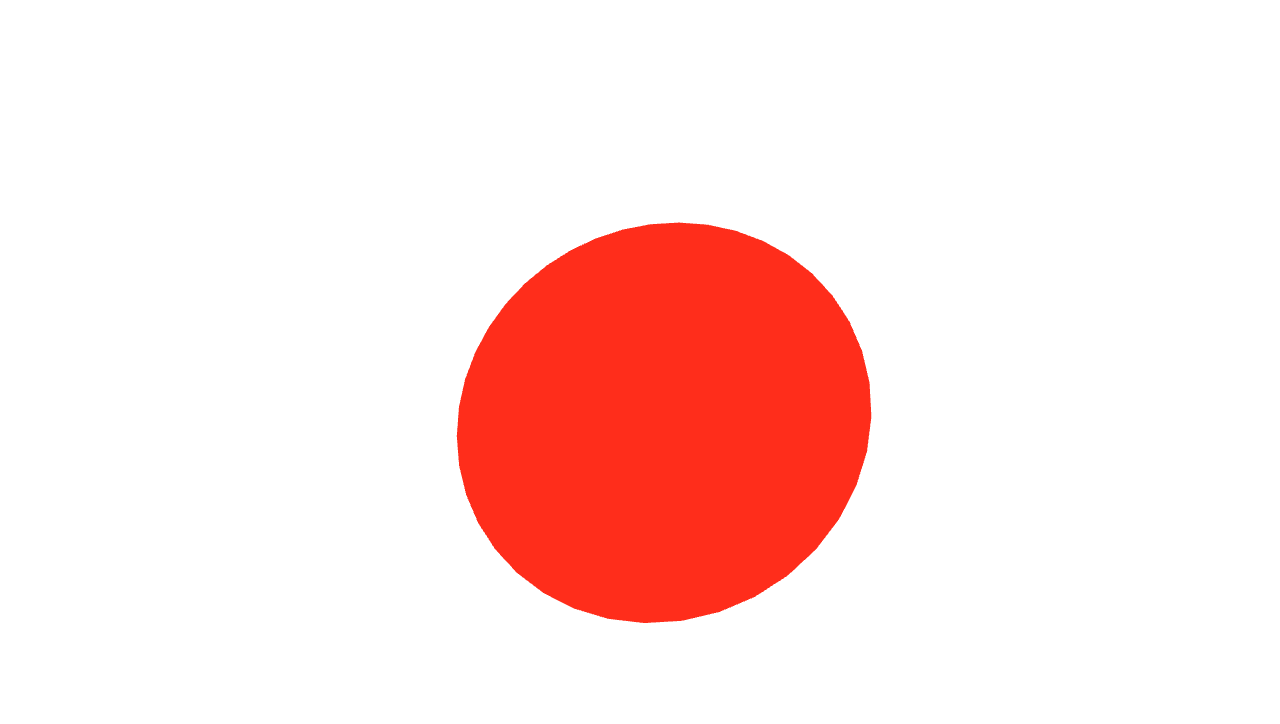
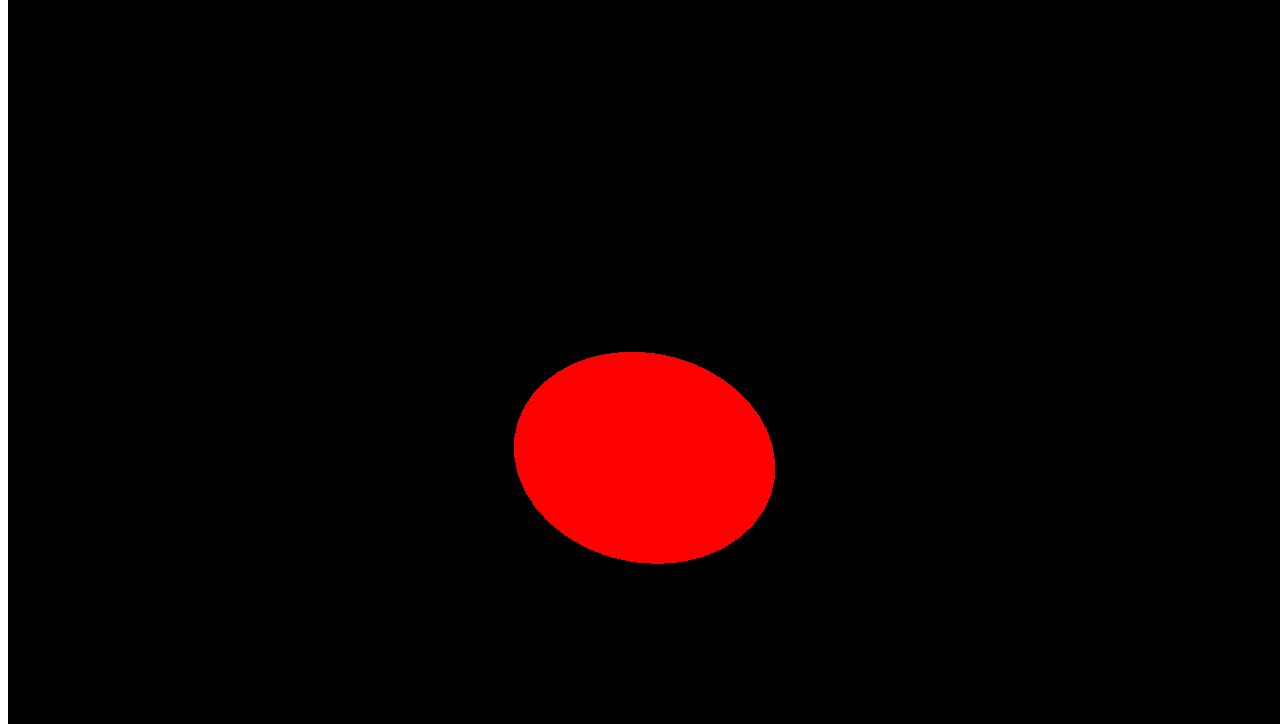
Before and after one commit to JasonMahar/JasonMahar.github.io, a plain HTML site: page page.html in a window 1280 px wide. Shown: the part 146-870 px from the top of the page. Drawn offline with nearby package versions, Linux system fonts and the light colour scheme.

Commit message:
Update page.html

```diff
--- a/page.html
+++ b/page.html
@@ -6,10 +6,10 @@
 	<meta name="description" content="Homework 2 with three.js" author="JasonMahar">
 
 	<style>
-	 .header { text-align: center; padding: 0px;  width: 100%; height: 20%; background-color: white; color: purple; }
+	 .header { text-align: center; padding: 10px;  width: 100%; height: 20%; background-color: black; color: coral; }
 	 .body { margin: 0; }
 	 .canvas { width: 100%; height: 70%; }
-	 .footer { padding: 10px; width: 100%; height: 10%; background-color: white; color: blue; }
+	 .footer { padding: 10px; width: 100%; height: 10%; background-color: black; color: blue; }
 	</style>
  </head>
 
@@ -19,69 +19,46 @@
     <p><a href ="https://ccsf.instructure.com/courses/47104/assignments/978538">
 		Module 3: Homework 2 - AR
 	</a></p>
+	<br />
  </div>
 
  <body>
 	<script src="https://cdnjs.cloudflare.com/ajax/libs/three.js/r71/three.js"></script>
-
 	<script>
-  // <script type="module">
-	// import * as THREE from './build/three.module.js';
-	// import { OrbitControls } from './js/OrbitControls.js';
-	// import { FlakesTexture } from './js/FlakesTexture.js';
-	// import { RGBELoader } from './js/RGBELoader.js';
 
 	// circle parameters:
 	// 		radius: radius,
 	//		segments: segments,
 	//		thetaStart: thetaStart,
 	//		thetaLength: thetaLength
-	const DEFAULT_RADIUS = 200;
+	const DEFAULT_RADIUS = 5;
 	const DEFAULT_SEGMENTS = 40;
-	const DEFAULT_THETA_START= 0;
-	const DEFAULT_THETA_LENGTH = Math.PI * 2;
+	const DEFAULT_THETA_START= 0;		// 0
+	const DEFAULT_THETA_LENGTH = 1;	//  Math.PI * 2
 
 	const COLOR_RED = 0xff0000;
-	const CAMERA_DISTANCE_FROM_ORIGIN = 500;
+	const CAMERA_DISTANCE_FROM_ORIGIN = 20;
 
 	 var scene = new THREE.Scene();
-
-	var renderer = new THREE.WebGLRenderer({alpha: true, antialias: true});
+	 var camera = new THREE.PerspectiveCamera(75, window.innerWidth/window.innerHeight, 0.1, 1000);
+	 var renderer = new THREE.WebGLRenderer();
 	 renderer.setSize(window.innerWidth, window.innerHeight);
 	 document.body.appendChild(renderer.domElement);
-
-	// pointlight = new THREE.PointLight(0xffffff, 1);
-	// pointlight.position.set(200, 200, 2000);
-	// scene.add(pointlight);
-
-	// var texture = new THREE.CanvasTexture(new FlakesTexture());
-	// texture.wrapS = THREE.RepeatWrapping;
-	// texture.wrapT = THREE.RepeatWrapping;
-	// texture.repeat.x = 10;
-	// texture.repeat.y = 6;
-
-	renderer.outputEncoding = THREE.sRGBEncoding;
-	renderer.toneMapping = THREE.ACESFilmicToneMapping;
-	renderer.toneMappingExposure = 1.25;
-
 	 var geometry = new THREE.CircleGeometry(DEFAULT_RADIUS, DEFAULT_SEGMENTS);
 	 //var geometry = new THREE.CircleGeometry(DEFAULT_RADIUS, DEFAULT_SEGMENTS, DEFAULT_THETA_START, DEFAULT_THETA_LENGTH);
 	 var material = new THREE.MeshBasicMaterial( { color: COLOR_RED } );
-	material.side = THREE.DoubleSide;
 	 var circle  = new THREE.Mesh(geometry, material);
 	 scene.add(circle);
-
-	var camera = new THREE.PerspectiveCamera(75, window.innerWidth/window.innerHeight, 0.1, 1000);
 	 camera.position.z = CAMERA_DISTANCE_FROM_ORIGIN;
 
-//new RGBELoader().setPath('.').load('kiara_2_sunrise_1k.hdr', function(hdrmap) {
+
 	 // kiara_2_sunrise_1k.hdr
 
 	 // renderer.render(scene, camera);
 	 var animate = function () {
-	circle.rotation.x += 0.051;
-	circle.rotation.y += 0.032;
-	circle.rotation.z += 0.025;
+	 circle.rotation.x += 0.05;
+	 circle.rotation.y += 0.01;
+	 circle.rotation.z += 0.007;
 	 renderer.render(scene, camera);
 	 requestAnimationFrame(animate);
 	 };
```
Lines whose indentation alone changed are shown as unchanged.
